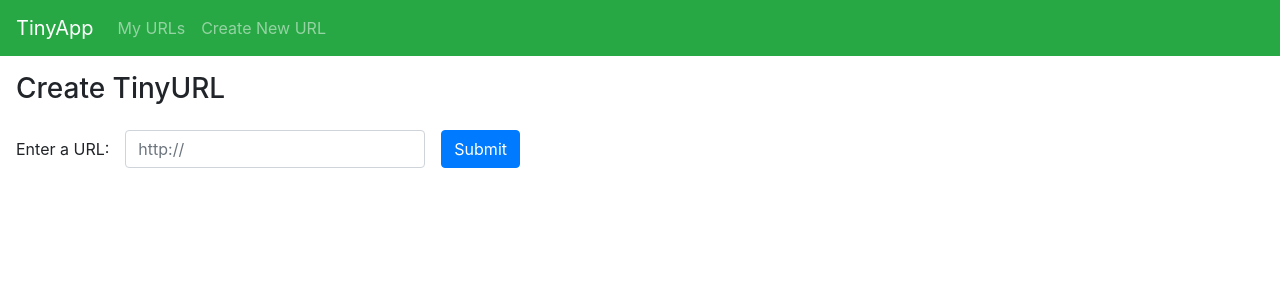
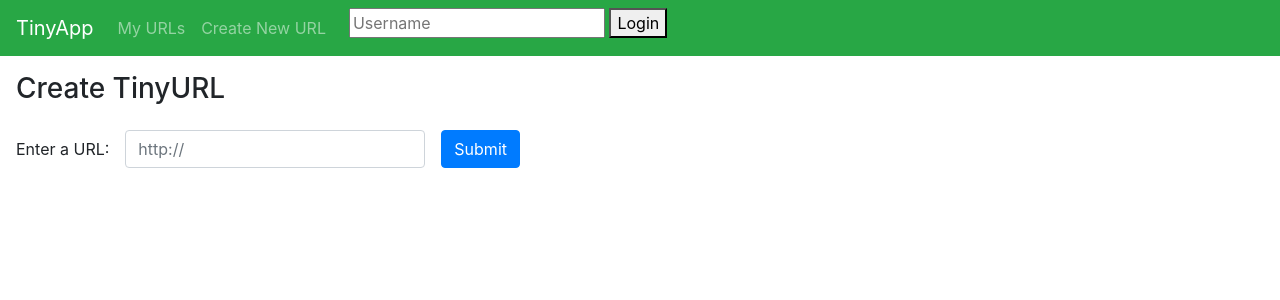
Before and after one commit to rplawn/tinyapp, a Node server app: template views/urls_new.ejs in a window 1280 px wide. Shown: the top 300 px of the page. Run offline with Node 20, Linux system fonts and the light colour scheme; the template is opened without the code that fills it, so the values that code supplies are empty; some libraries are stand-ins or nearby versions.

Commit message:
added login route + set with cookies

```diff
--- a/express_server.js
+++ b/express_server.js
@@ -1,6 +1,12 @@
 const express = require("express");
 const app = express();
 const PORT = 8080; // default port 8080
+const cookieParser = require("cookie-parser");
+const bodyParser = require("body-parser");
+
+app.use(cookieParser());
+app.use(bodyParser.urlencoded({extended: true}));
+app.set("view engine", "ejs");
 
 function generateRandomString() {
   let result = "";
@@ -12,15 +18,11 @@ function generateRandomString() {
   return result;
 };
 
+
 const urlDatabase = {
   "b2xVn2": "http://www.lighthouselabs.ca",
   "9sm5xK": "http://www.google.com"
 };
-
-const bodyParser = require("body-parser");
-app.use(bodyParser.urlencoded({extended: true}));
-
-app.set("view engine", "ejs");
 
 app.get("/", (req, res) => {
   res.send("Hello!");
@@ -69,3 +71,9 @@ app.post("/urls:shortURL/delete", (req, res) => {
   delete urlDatabase[req.params.shortURL];
   res.redirect(`/urls`)
 });
+
+app.post("/login", (req, res) => {
+  console.log(req.body)
+  res.cookie("username", req.body.username)
+  res.redirect(`/urls`)
+});
--- a/views/partials/_header.ejs
+++ b/views/partials/_header.ejs
@@ -1,4 +1,5 @@
 <header>
+  <div class="top-bar">
   <nav class="navbar navbar-expand-md navbar-dark bg-success">
     <a class="navbar-brand" href="/urls">TinyApp</a>
     <button class="navbar-toggler" type="button" data-toggle="collapse" data-target="#navbarNavAltMarkup" aria-controls="navbarNavAltMarkup" aria-expanded="false" aria-label="Toggle navigation">
@@ -8,7 +9,17 @@
       <div class="navbar-nav">
         <a class="nav-item nav-link" href="/urls">My URLs</a>
         <a class="nav-item nav-link" href="/urls/new">Create New URL</a>
+
+        <form action="login" method="post" >
+          <div class="container">
+
+            <input type="text" placeholder="Username" name="username" required>
+
+            <button type="submit">Login</button>
+        </form>
+
       </div>
     </div>
   </nav>
+</div>
 </header>
```
